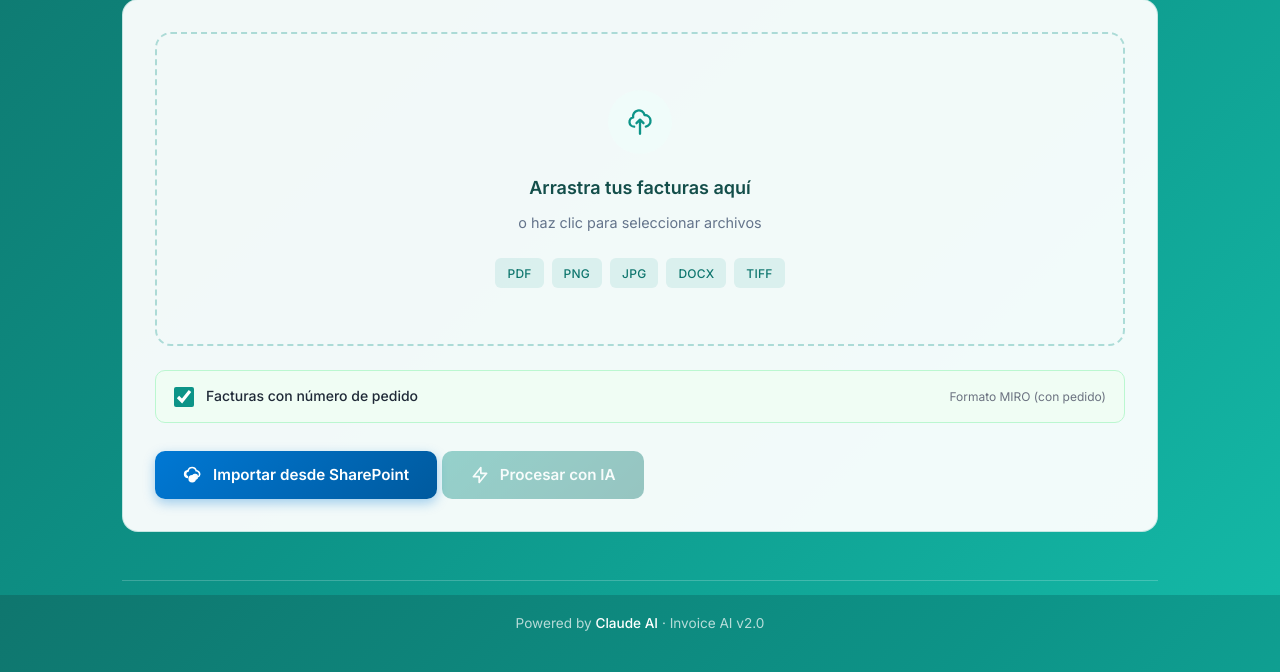
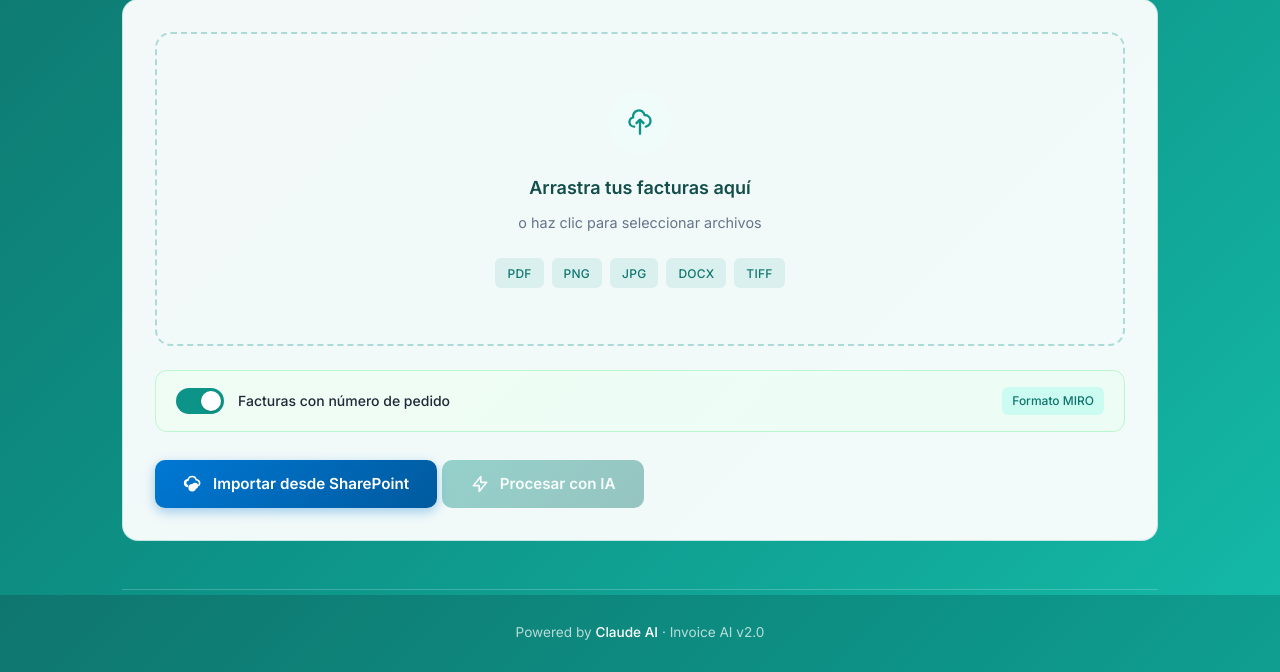
Before and after one commit to SANZ-company-AY-tools/INVOICE_AI, a Flask app: template templates/index.html in a window 1280 px wide. Shown: the part 205-877 px from the top of the page. Run offline with Flask 3, Linux system fonts and the light colour scheme; the template is opened without the code that fills it, so the values that code supplies are empty.

```diff
--- a/templates/index.html
+++ b/templates/index.html
@@ -472,29 +472,82 @@
         .invoice-type-toggle {
             display: flex;
             align-items: center;
-            gap: 12px;
+            gap: 14px;
             margin-top: 1.25rem;
-            padding: 14px 18px;
-            background: #f0fdf4;
+            padding: 16px 20px;
+            background: linear-gradient(135deg, #f0fdf4 0%, #ecfdf5 100%);
             border: 1px solid #bbf7d0;
-            border-radius: 10px;
+            border-radius: 12px;
+            transition: all 0.3s ease;
+        }
+        .invoice-type-toggle:hover {
+            border-color: #6ee7b7;
+            box-shadow: 0 2px 8px rgba(13, 148, 136, 0.08);
+        }
+        .invoice-type-toggle.sin-pedido {
+            background: linear-gradient(135deg, #eff6ff 0%, #eef2ff 100%);
+            border-color: #bfdbfe;
+        }
+        .invoice-type-toggle.sin-pedido:hover {
+            border-color: #93c5fd;
+            box-shadow: 0 2px 8px rgba(59, 130, 246, 0.08);
         }
         .invoice-type-toggle input[type="checkbox"] {
+            display: none;
+        }
+        .toggle-switch {
+            position: relative;
+            width: 48px;
+            height: 26px;
+            background: #cbd5e1;
+            border-radius: 13px;
+            cursor: pointer;
+            transition: background 0.3s ease;
+            flex-shrink: 0;
+        }
+        .toggle-switch::after {
+            content: '';
+            position: absolute;
+            top: 3px;
+            left: 3px;
             width: 20px;
             height: 20px;
-            accent-color: #0d9488;
-            cursor: pointer;
+            background: white;
+            border-radius: 50%;
+            transition: transform 0.3s ease;
+            box-shadow: 0 1px 3px rgba(0,0,0,0.15);
+        }
+        .invoice-type-toggle input[type="checkbox"]:checked + .toggle-switch {
+            background: #0d9488;
+        }
+        .invoice-type-toggle input[type="checkbox"]:checked + .toggle-switch::after {
+            transform: translateX(22px);
+        }
+        .invoice-type-toggle .sin-pedido .toggle-switch {
+            background: #3b82f6;
         }
         .invoice-type-toggle label {
             font-size: 14px;
             color: #1f2937;
             cursor: pointer;
             font-weight: 500;
+            user-select: none;
         }
         .invoice-type-toggle .toggle-hint {
             font-size: 12px;
-            color: #6b7280;
             margin-left: auto;
+            padding: 4px 10px;
+            border-radius: 6px;
+            font-weight: 500;
+            transition: all 0.3s ease;
+        }
+        .invoice-type-toggle .toggle-hint.miro {
+            background: #ccfbf1;
+            color: #0f766e;
+        }
+        .invoice-type-toggle .toggle-hint.fi {
+            background: #dbeafe;
+            color: #1d4ed8;
         }
 
         /* Progress */
@@ -873,10 +926,11 @@
                 <p class="progress-status" id="progressStatus">Analizando documentos con IA...</p>
             </div>
 
-            <div class="invoice-type-toggle">
+            <div class="invoice-type-toggle" id="toggleContainer">
                 <input type="checkbox" id="conPedido" checked>
+                <div class="toggle-switch" onclick="document.getElementById('conPedido').click()"></div>
                 <label for="conPedido">Facturas con número de pedido</label>
-                <span class="toggle-hint" id="toggleHint">Formato MIRO (con pedido)</span>
+                <span class="toggle-hint miro" id="toggleHint">Formato MIRO</span>
             </div>
 
             <div class="actions">
@@ -1210,8 +1264,17 @@
         // Toggle hint for con pedido checkbox
         const conPedidoCheckbox = document.getElementById('conPedido');
         const toggleHint = document.getElementById('toggleHint');
+        const toggleContainer = document.getElementById('toggleContainer');
         conPedidoCheckbox.addEventListener('change', () => {
-            toggleHint.textContent = conPedidoCheckbox.checked ? 'Formato MIRO (con pedido)' : 'Formato FI (sin pedido)';
+            if (conPedidoCheckbox.checked) {
+                toggleHint.textContent = 'Formato MIRO';
+                toggleHint.className = 'toggle-hint miro';
+                toggleContainer.classList.remove('sin-pedido');
+            } else {
+                toggleHint.textContent = 'Formato FI';
+                toggleHint.className = 'toggle-hint fi';
+                toggleContainer.classList.add('sin-pedido');
+            }
         });
 
         // SharePoint integration
```
